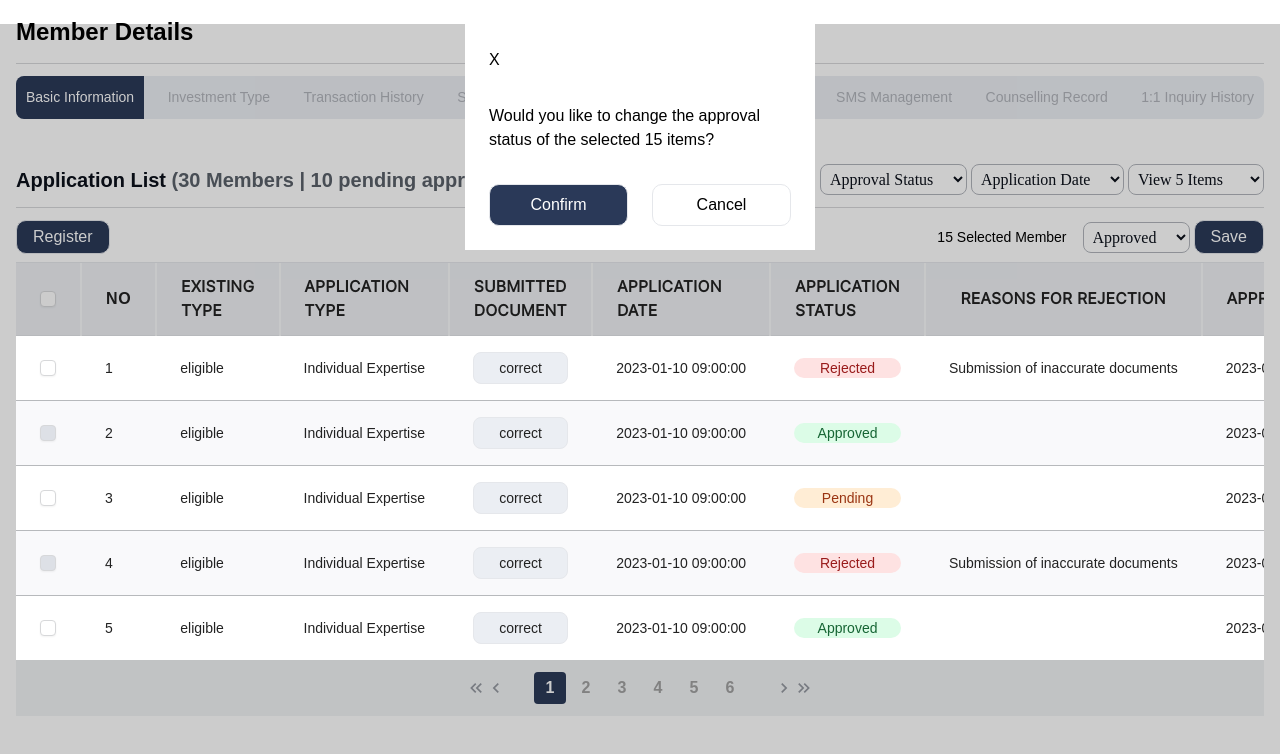
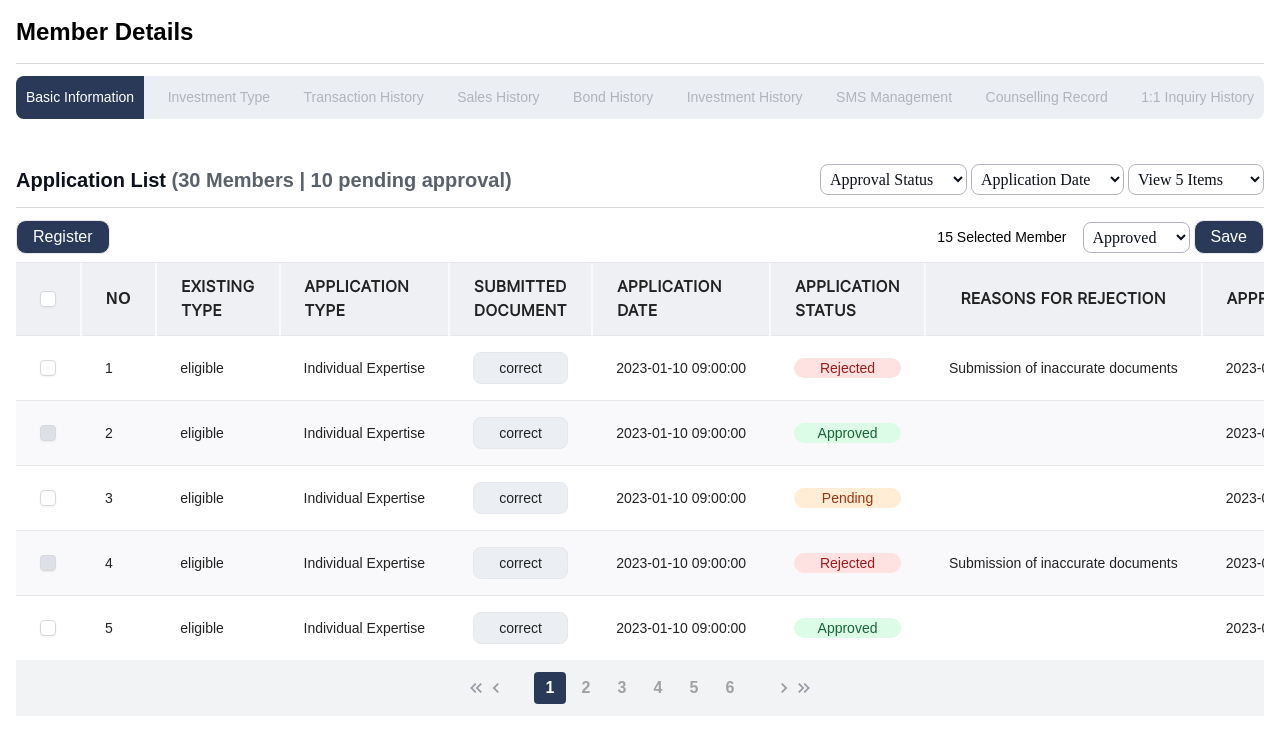
Before and after one commit to uezekiel-mufin/must_fintech, a React (Vite) app: page / in a window 1280 px wide. Shown: the top 754 px of the page. Built offline with nearby package versions, Linux system fonts and the light colour scheme; a web font is replaced by a local one.

Commit message:
Handle no search result

```diff
--- a/src/components/Table.jsx
+++ b/src/components/Table.jsx
@@ -25,7 +25,7 @@ const Table = () => {
 	}, [startCount, endCount]);
 
 	useEffect(() => {
-		setData(membersData);
+		setData((prev) => membersData);
 	}, []);
 
 	useEffect(() => {
@@ -35,7 +35,7 @@ const Table = () => {
 	return (
 		<main className='mb-8'>
 			<TableHeader setEndCount={setEndCount} startCount={startCount} pageItems={pageItems} data={data} setData={setData} setPending={setPending} setSelectedMembers={setSelectedMembers} setItemsPerPage={setItemsPerPage} itemsPerPage={itemsPerPage} setPageItems={setPageItems} membersData={membersData} pending={pending} selectedMembers={selectedMembers} />
-			<TableBody setData={setData} startCount={startCount} endCount={endCount} pageItems={pageItems} membersData={membersData} setPageItems={setPageItems} setSelectedMembers={setSelectedMembers} />
+			<TableBody data={data} setData={setData} startCount={startCount} endCount={endCount} pageItems={pageItems} membersData={membersData} setPageItems={setPageItems} setSelectedMembers={setSelectedMembers} />
 			{numOfPages > 1 && <Pagination data={data} membersData={membersData} setPageItems={setPageItems} startCount={startCount} endCount={endCount} setStartCount={setStartCount} setEndCount={setEndCount} itemsPerPage={itemsPerPage} pageItems={pageItems} currentPage={currentPage} setCurrentPage={setCurrentPage} numOfPages={numOfPages} />}
 		</main>
 	);
--- a/src/components/TableBody.jsx
+++ b/src/components/TableBody.jsx
@@ -2,11 +2,11 @@
 /* eslint-disable react/jsx-no-duplicate-props */
 import { useState } from 'react';
 // eslint-disable-next-line react/prop-types
-const TableBody = ({ setData, pageItems, setPageItems, setSelectedMembers, membersData, startCount, endCount }) => {
+const TableBody = ({ data, setData, pageItems, setPageItems, setSelectedMembers, membersData, startCount, endCount }) => {
 	const [isChecked, setIsChecked] = useState(false);
 
 	const handleSelect = (id) => {
-		const newData = pageItems.map((item) => {
+		const newData = data.map((item) => {
 			if (item.id === id) {
 				return {
 					...item,
@@ -55,9 +55,9 @@ const TableBody = ({ setData, pageItems, setPageItems, setSelectedMembers, membe
 					</thead>
 					<tbody className='bg-white divide-y relative divide-gray-200 transition-all ease-linear duration-300'>
 						{pageItems.length < 1 ? (
-							<tr className='flex justify-center items-center'>
+							<tr className='flex mb-80 justify-center items-center'>
 								<td className='text-center ' colSpan={9}>
-									<div className='flex justify-center font-pretendard items-center w-full h-[300px]'>No search results found</div>
+									<div className='flex justify-center absolute w-full h-[300px] top-0 left-0  font-pretendard items-center '>No search results found</div>
 								</td>
 							</tr>
 						) : (
--- a/src/components/TableHeader.jsx
+++ b/src/components/TableHeader.jsx
@@ -1,3 +1,4 @@
+/* eslint-disable no-unused-vars */
 import { useEffect, useState } from 'react';
 import { ToastContainer, toast } from 'react-toastify';
 import 'react-toastify/dist/ReactToastify.css';
@@ -49,32 +50,50 @@ const TableHeader = ({ setEndCount, startCount, data, setData, setPending, membe
 	const [modalResponse, setModalResponse] = useState('');
 	const [showModal, setShowModal] = useState(false);
 
+	// function to handle the sorting lists by number of items to view
 	const handleNumberSort = (number) => {
 		setEndCount(startCount + number);
 		setItemsPerPage(number);
 		setPageItems(data.slice(startCount, startCount + number));
 	};
+
+	// function to handle the sorting lists by application and approval date
 	const handleDateSort = (date) => {
 		console.log(date);
 	};
+
+	// function to handle the sorting lists by approval status
 	const handleApprovalSort = (approval) => {
 		const newData = membersData.filter((item) => item.approvalStatus === approval);
 		setPageItems(newData);
 	};
 
+	// set the default values for the select options
 	useEffect(() => {
 		setItemsPerPage(itemsToView[0].number);
 		setApprovalStatusValue(approvalStatus[0].title);
 	}, []);
 
-	// function to handle the change of approval status
+	// function to open the modal for approval
 	const handleChangeStatus = (status) => {
 		setShowModal(true);
-		if (modalResponse === 'Ok') {
+		setApprovalStatusValue(status);
+	};
+
+	// function to handle the response from the modal
+	const handleModalResponse = (response) => {
+		setModalResponse((prev) => response);
+		setShowModal(false);
+		handleChange(response);
+	};
+
+	// function to handle the change of approval status
+	const handleChange = (response) => {
+		if (response === 'Confirm') {
 			setPageItems((prev) =>
 				prev.map((item) => {
 					if (selectedMembers.includes(item)) {
-						return { ...item, approvalStatus: status, selected: false };
+						return { ...item, approvalStatus: approvalStatusValue, selected: false };
 					}
 					return item;
 				})
@@ -82,23 +101,28 @@ const TableHeader = ({ setEndCount, startCount, data, setData, setPending, membe
 			setData((prev) =>
 				prev.map((item) => {
 					if (selectedMembers.includes(item)) {
-						return { ...item, approvalStatus: status, selected: false };
+						return { ...item, approvalStatus: approvalStatusValue, selected: false };
 					}
 					return item;
 				})
 			);
+			console.log(data);
 			if (approvalStatusValue === 'pending') {
 				setPending((prev) => prev + selectedMembers.length);
 			}
-			toast.success(`You have successfully updated the status of ${selectedMembers.length} ${selectedMembers.length > 1 ? 'members' : 'member'}`);
-			setSelectedMembers([]);
+			if (selectedMembers.length >= 1) {
+				toast.success(`You have successfully updated the status of ${selectedMembers.length} ${selectedMembers.length > 1 ? 'members' : 'member'}`);
+				setSelectedMembers([]);
+			} else {
+				toast.error('Please select a member');
+			}
 		}
 	};
 
 	return (
 		<>
 			<ToastContainer position='top-center' />
-			{!showModal && <StatusMoal selectedMembers={selectedMembers} />}
+			{showModal && <StatusMoal selectedMembers={selectedMembers} handleModalResponse={handleModalResponse} />}
 			<section>
 				<form className='flex justify-between pt-[45px] pb-[12px] items-center box-border border-b border-[#D7D8DA] border-solid'>
 					<p className='text-[#0B101A] text-[20px] leading-[24px] font-semibold'>
--- a/src/components/statusModal.jsx
+++ b/src/components/statusModal.jsx
@@ -1,14 +1,26 @@
 /* eslint-disable react/prop-types */
+import { MdErrorOutline, MdClose } from 'react-icons/md';
 
-const StatusMoal = ({ selectedMembers }) => {
+const StatusMoal = ({ selectedMembers, handleModalResponse }) => {
 	return (
-		<main className=' items-start h-screen flex justify-center  fixed top-6 left-0 right-0 bg-[rgba(0,0,0,0.2)]'>
-			<section className=' p-6 w-[350px] bg-white flex flex-col gap-8'>
-				<span>X</span>
+		<main className='items-start h-screen flex justify-center  fixed top-0 p-8 backdrop-blur-sm z-10  left-0 right-0 bg-[rgba(0,0,0,0.2)]'>
+			<section className=' p-6 w-[350px] bg-white flex flex-col gap-8 rounded-[12px]'>
+				<span className='flex justify-between items-center'>
+					<span className='bg-[#FEF0C7] border-[#FFFAEB] border-4 p-2 rounded-full'>
+						<MdErrorOutline className='text-[#D46B08] border-none' />
+					</span>
+					<span>
+						<MdClose className='text-[#667085] text-xl cursor-pointer' onClick={() => handleModalResponse('close')} />
+					</span>
+				</span>
 				<h3>Would you like to change the approval status of the selected {selectedMembers.length} items?</h3>
-				<div className='flex justify-between items-center gap-6'>
-					<button className='flex items-center justify-center py-2 px-4 text-white bg-[#2a3958] rounded-[10px] w-full border-solid border'>Confirm</button>
-					<button className='flex items-center justify-center py-2 px-4 bg-white rounded-[10px] w-full border-solid border'>Cancel</button>
+				<div className='flex justify-between items-center gap-4'>
+					<button onClick={(e) => handleModalResponse(e.target.textContent)} className='flex items-center justify-center py-2 px-4 text-white bg-[#2a3958] rounded-[10px] w-full border-solid border'>
+						Confirm
+					</button>
+					<button onClick={(e) => handleModalResponse(e.target.textContent)} className='flex items-center justify-center py-2 px-4 bg-white rounded-[10px] w-full border-solid border'>
+						Cancel
+					</button>
 				</div>
 			</section>
 		</main>
```
